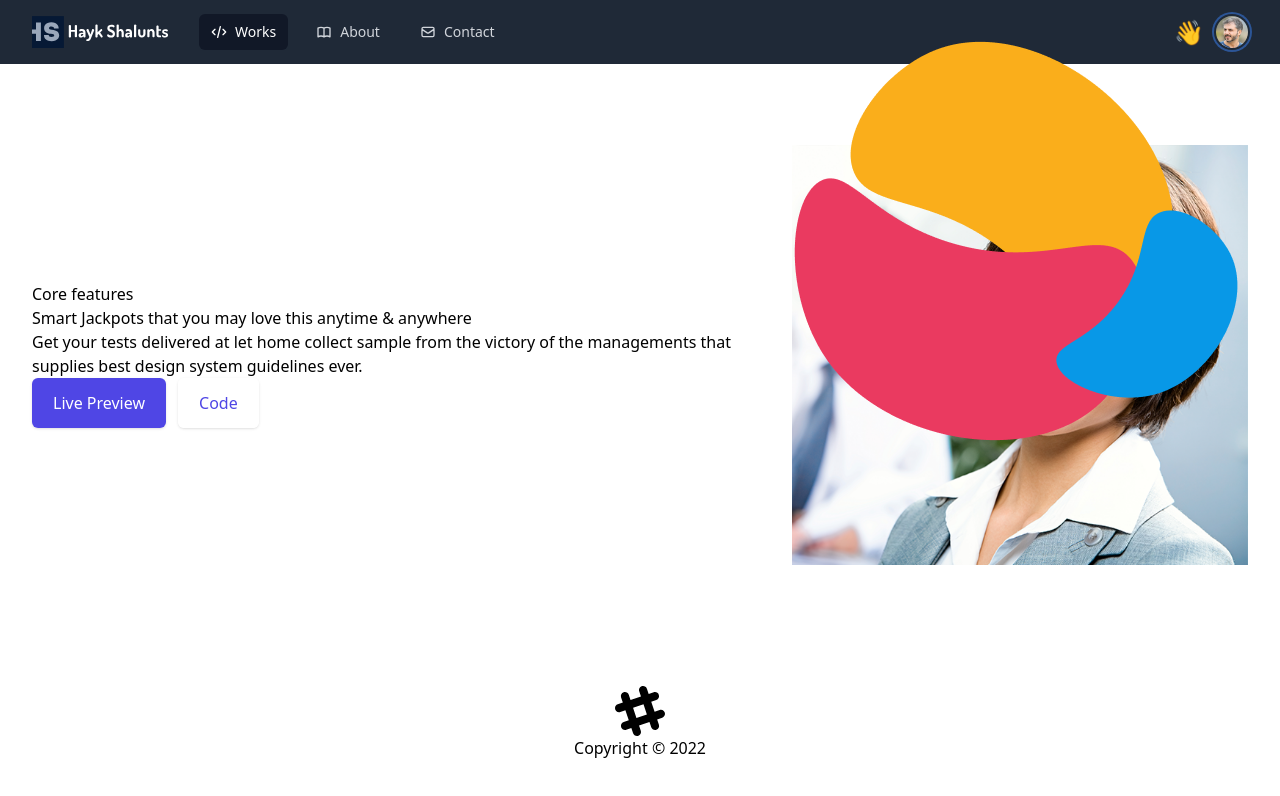
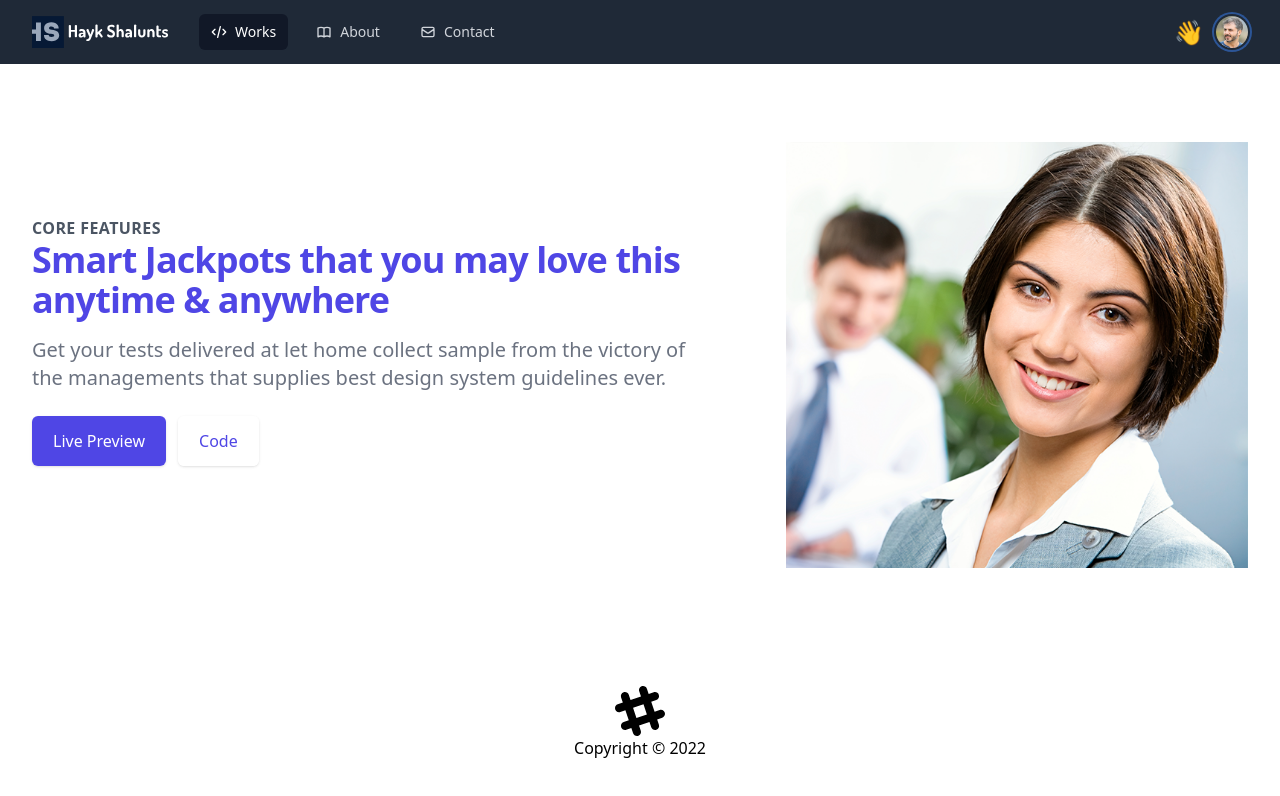
Before and after one commit to shalunts/react-tailwind-portfolio, a React (Create React App) app: page / in a window 1280 px wide. Shown: the top 796 px of the page. Built offline with nearby package versions, Linux system fonts and the light colour scheme.

Commit message:
updated projects section

```diff
--- a/src/components/TextFeature.jsx
+++ b/src/components/TextFeature.jsx
@@ -1,5 +1,4 @@
 import React from 'react';
-import { Link } from 'react-router-dom';
 
 export default function TextFeature({
   subTitle,
@@ -11,12 +10,20 @@ export default function TextFeature({
   btnCodeURL = '#',
 }) {
   return (
-    <div className='card'>
-      <div className='wrapper'>
-        <p className='subtitle'>{subTitle}</p>
-        <h2 className='title'>{title}</h2>
-      </div>
-      {description && <p className='description'>{description}</p>}
+    <div className='mb-7 md-mb-0'>
+      <p className='text-base text-gray-600 font-semibold tracking-wide uppercase'>
+        {subTitle}
+      </p>
+
+      <h3 className='text-3xl font-extrabold tracking-tight text-gray-900 sm:text-4xl'>
+        <span className='block text-indigo-600'>{title}</span>
+      </h3>
+
+      {description && (
+        <p className='mt-4 max-w-2xl text-xl text-gray-500 mb-6'>
+          {description}
+        </p>
+      )}
 
       {btnLivePreview && (
         <div className='inline-flex rounded-md shadow'>
@@ -29,7 +36,7 @@ export default function TextFeature({
           </a>
         </div>
       )}
-
+      {btnCode && (
         <div className='ml-3 inline-flex rounded-md shadow'>
           <a
             href={btnCodeURL}
@@ -39,6 +46,7 @@ export default function TextFeature({
             {btnCode}
           </a>
         </div>
+      )}
     </div>
   );
 }
--- a/src/pages/Works.jsx
+++ b/src/pages/Works.jsx
@@ -30,11 +30,11 @@ const Works = () => {
             btnCodeURL={data.btnCodeURL}
           />
         </div>
-        <div className='thumbnail'>
-          <img className=' z-10' src={FeatureThumb} alt='Thumbnail' />
-          <div className='shapeBox absolute top-0'>
+        <div className='thumbnail relative'>
+          <img className='z-10' src={FeatureThumb} alt='Thumbnail' />
+          {/* <div className='shapeBox absolute top-0 -right-200 -z-20'>
             <img src={shapePattern} alt='Shape' />
-          </div>
+          </div> */}
         </div>
       </div>
     </section>
```
Lines whose indentation alone changed are shown as unchanged.
